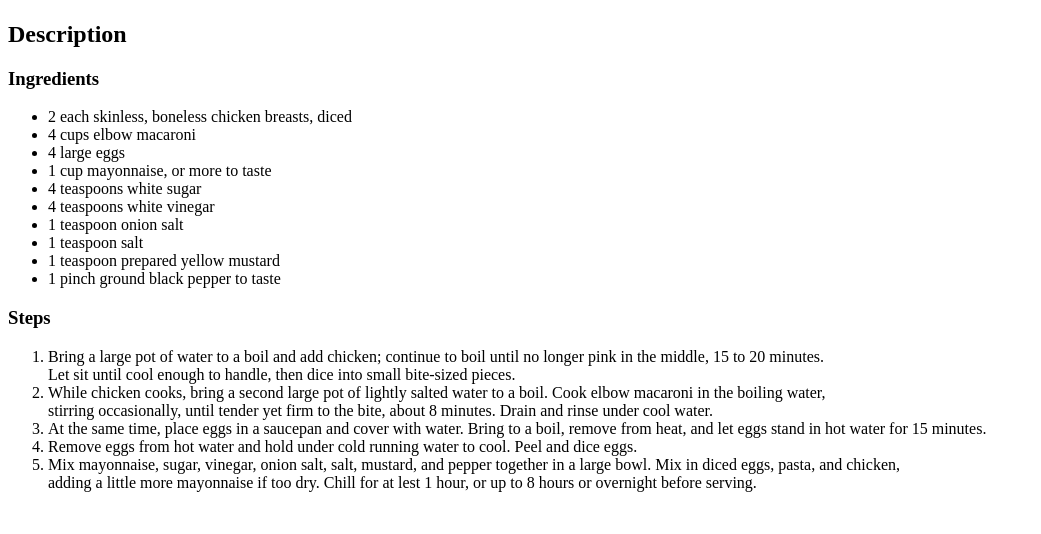
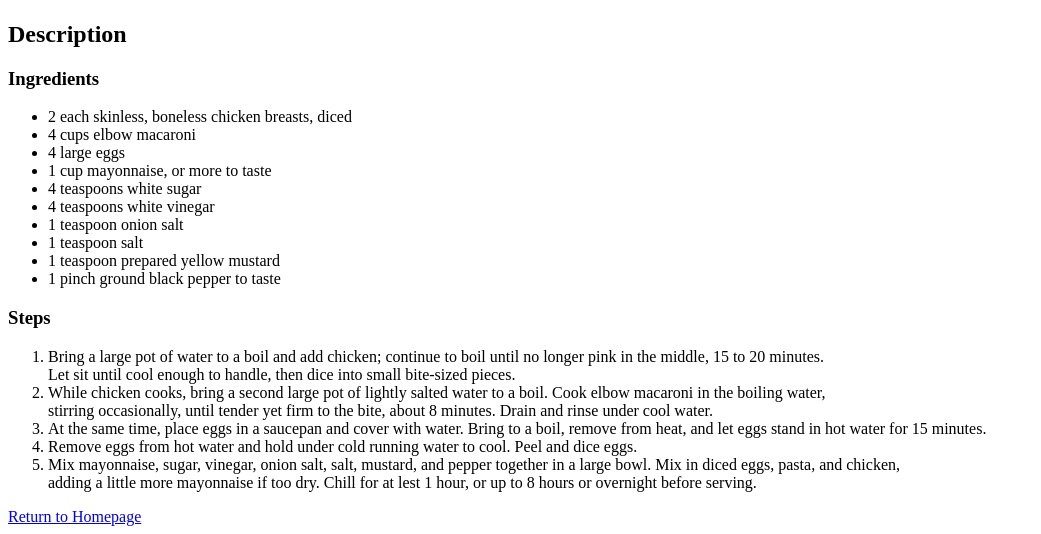
Before and after one commit to MykolasMi/Recipes-The-Odin-Project, a plain HTML site: page recipes/macaroni.html in a window 1280 px wide. Shown: the part 383-917 px from the top of the page, without its empty margins (0-1041 px from the left). Before the commit the page ends 891 px from the top, so only its background shows below. Drawn offline with Linux system fonts and the light colour scheme.

Commit message:
Add return to homepage hyperlinks

```diff
--- a/recipes/macaroni.html
+++ b/recipes/macaroni.html
@@ -29,5 +29,7 @@
         <li>Remove eggs from hot water and hold under cold running water to cool. Peel and dice eggs.</li>
         <li>Mix mayonnaise, sugar, vinegar, onion salt, salt, mustard, and pepper together in a large bowl. Mix in diced eggs, pasta, and chicken,<br> adding a little more mayonnaise if too dry. Chill for at lest 1 hour, or up to 8 hours or overnight before serving.</li>
     </ol>
+
+    <a href="../index.html">Return to Homepage</a>
 </body>
 </html>
```
Also changed, not shown: recipes/spaghetti.html (+2 -0 lines).
